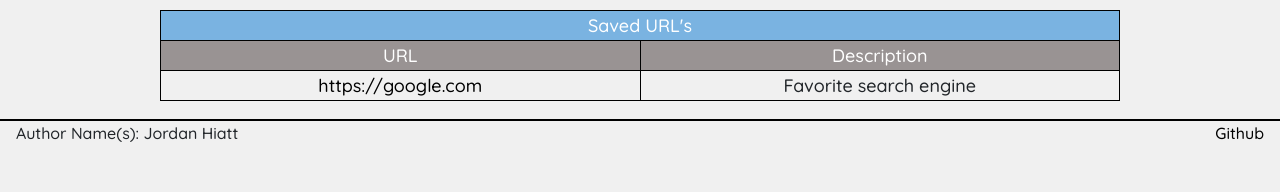
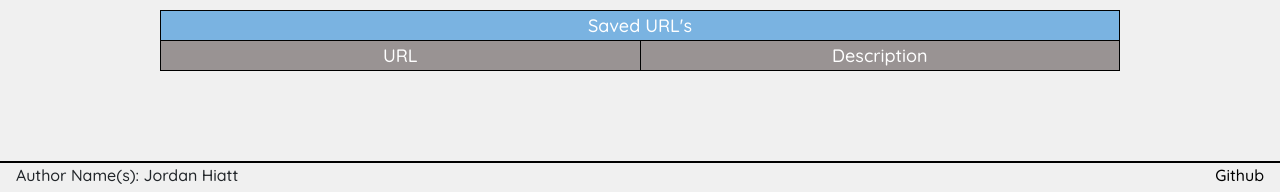
Before and after one commit to jhiatt19/startup, a React (Vite) app: page /URLholder in a window 1280 px wide. Shown: the part 585-777 px from the top of the page. Built offline with nearby package versions, Linux system fonts and the light colour scheme.

Commit message:
More work on trying to get the submit button to populate the table

```diff
--- a/src/URLholder/URLholder.jsx
+++ b/src/URLholder/URLholder.jsx
@@ -7,34 +7,40 @@ export function URLholder() {
     const urlRef = useRef(null);
     const descriptionRef = useRef(null);
     const [urlInfo, setUrlInfo] = useState({
-        inUrl: '',
-        inDescription: '',
+        url: '',
+        description: '',
     })
     const [tableData, setTableData] = useState([]);
 
     const handleDescription = (event) => {
+        console.log(event);
         setDescription(event.target.value);
         if (handleDescription.current){
             setDescription(descriptionRef.current.value);
+            setUrlInfo({urlInfo,description:event});
         }
     };
 
-    const handleUrl = () => {
+    const handleUrl = (e) => {
+        console.log(e);
         if (urlRef.current){
             setUrl(urlRef.current.value);
+            setUrlInfo({urlInfo, url:e})
         }
     };
 
     const handleSubmit = (e) => {
         e.preventDefault();
-        urlInfo.append('inUrl', url);
-        urlInfo.append('inDescription', description);
         setTableData([tableData,urlInfo]);
-        setUrlInfo({inUrl:'',inDescription:'',});
+        setUrlInfo({url:'',description:'',});
+
+        const counter = 0;
+        tableData.forEach(element=>{
+            console.log(element);
+            console.log(counter + 1);
+        });
     };
-    //function addToTable() {
 
-    //}
   return (
     <main>
         <h3>URL Holder</h3>
@@ -57,10 +63,12 @@ export function URLholder() {
                         </tr>
                     </thead>
                     <tbody>
-                        <tr>
-                            <td><a href="https://google.com">https://google.com</a></td>
-                            <td>Favorite search engine</td>
+                        {tableData.map((data,index) =>
+                        <tr key={index}>
+                            <td>{data.url}</td>
+                            <td>{data.description}</td>
                         </tr>
+                        )}
                     </tbody>
                 </table>
             </section>
--- a/src/URLholder/urlHolder.css
+++ b/src/URLholder/urlHolder.css
@@ -32,6 +32,9 @@ table {
     table-layout: fixed;
     width:75%;
 }
+tbody {
+    height:4em;
+}
 
 .website {
     width:100%;
```
